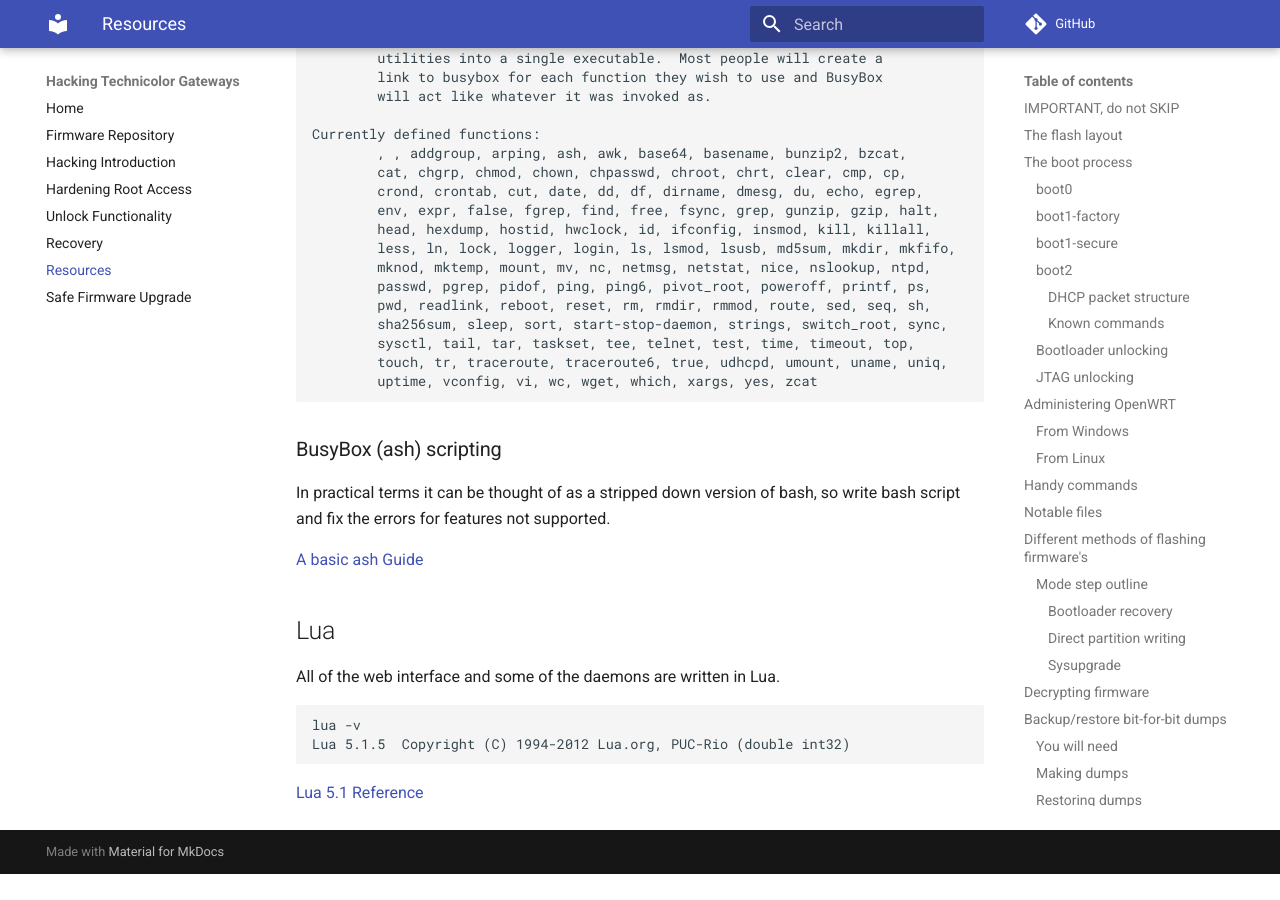
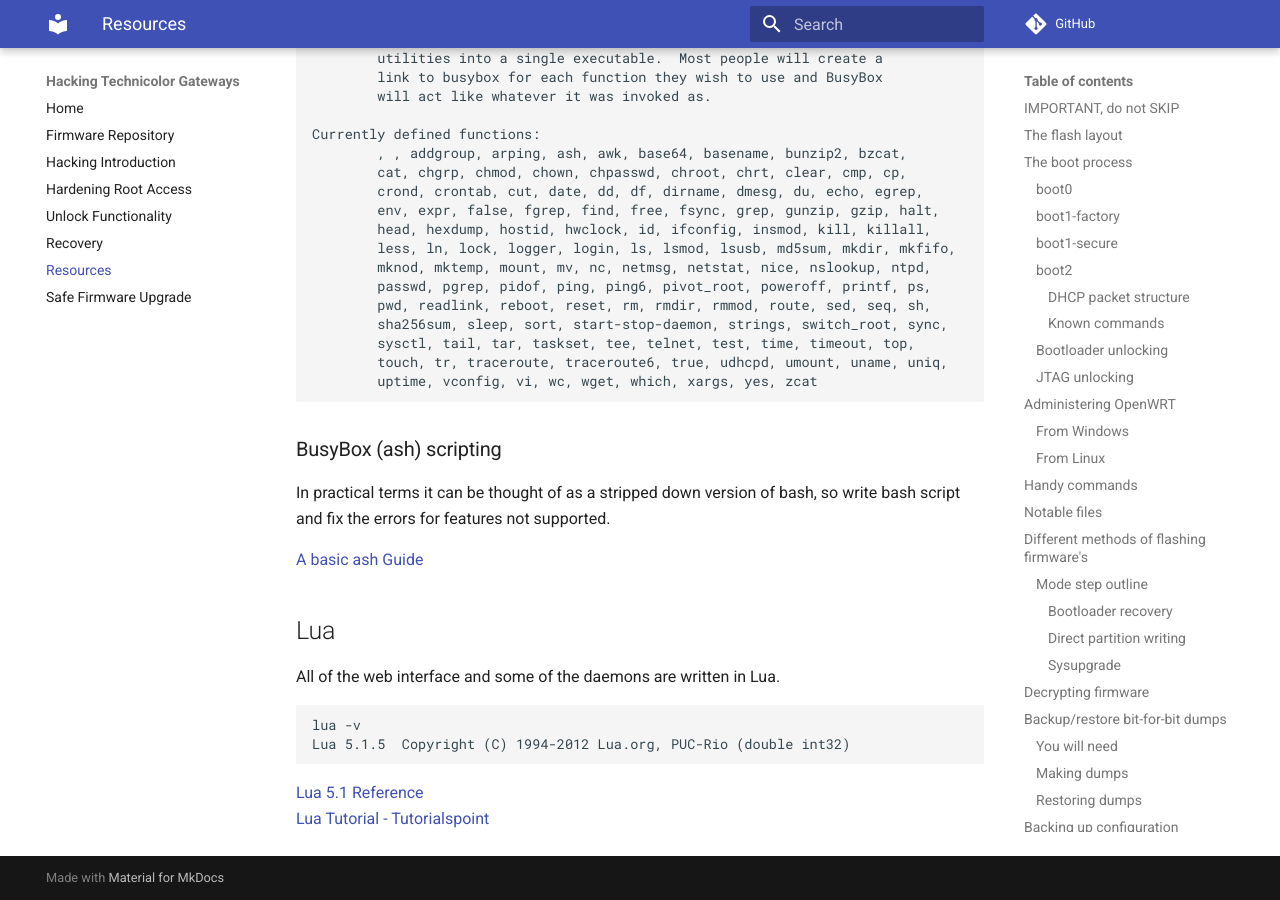
Before and after one commit to hack-technicolor/hack-technicolor, an MkDocs documentation site: the page built from docs/Resources.md, in a window 1280 px wide and 900 px high, scrolled down 12275 px. Built offline with MkDocs 1.6.1 and Material for MkDocs 9.7.7, drawn with Linux system fonts in a browser that asks for light colours; comment, search, counter and statistics services are not loaded; before the commit the page ends 13149 px from its top, so only the background shows below that.

Commit message:
Lua Tutorial - Tutorialspoint

````diff
--- a/docs/Resources.md
+++ b/docs/Resources.md
@@ -460,3 +460,4 @@
 ```
 
 [Lua 5.1 Reference](https://www.lua.org/manual/5.1/)
+[Lua Tutorial - Tutorialspoint](https://www.tutorialspoint.com/lua/index.htm)
````
